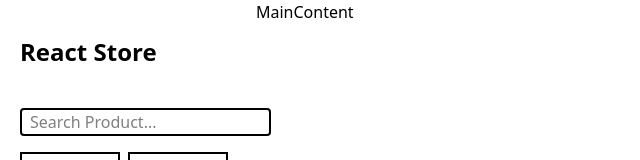
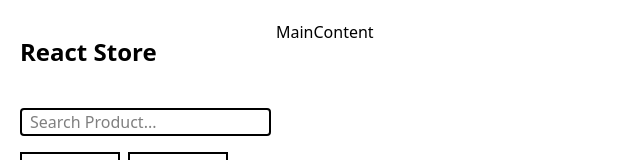
Before and after one commit to tonmoy3673/shop-bangla, a React (Vite) app: page / in a window 1280 px wide. Shown: the top 160 px of the page, without its empty margins (0-640 px from the left). Built offline with nearby package versions, Linux system fonts and the light colour scheme; no server answers.

Commit message:
:art: design section

```diff
--- a/src/pages/MainContent.tsx
+++ b/src/pages/MainContent.tsx
@@ -10,7 +10,7 @@ const MainContent =()=>{
     const itemsPerPage: number =12;
 
     return (
-        <div>MainContent</div>
+        <section className=" lg:w-220 sm:w-160 xs:w-[20rem] p-5">MainContent</section>
     )
 }
 
```
